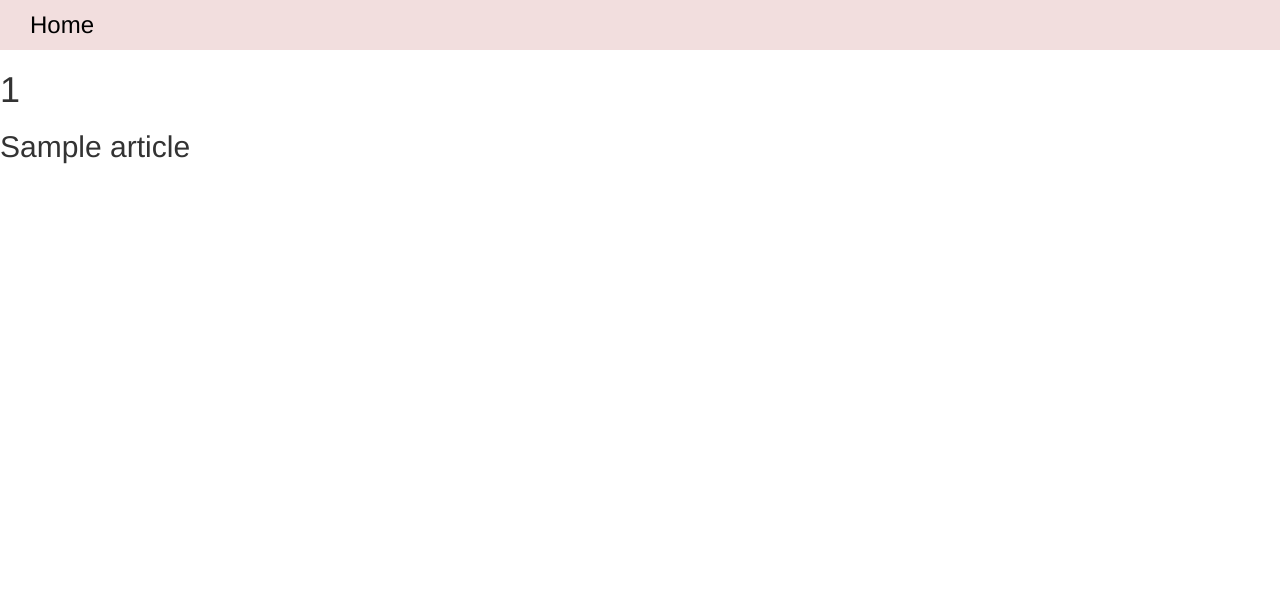
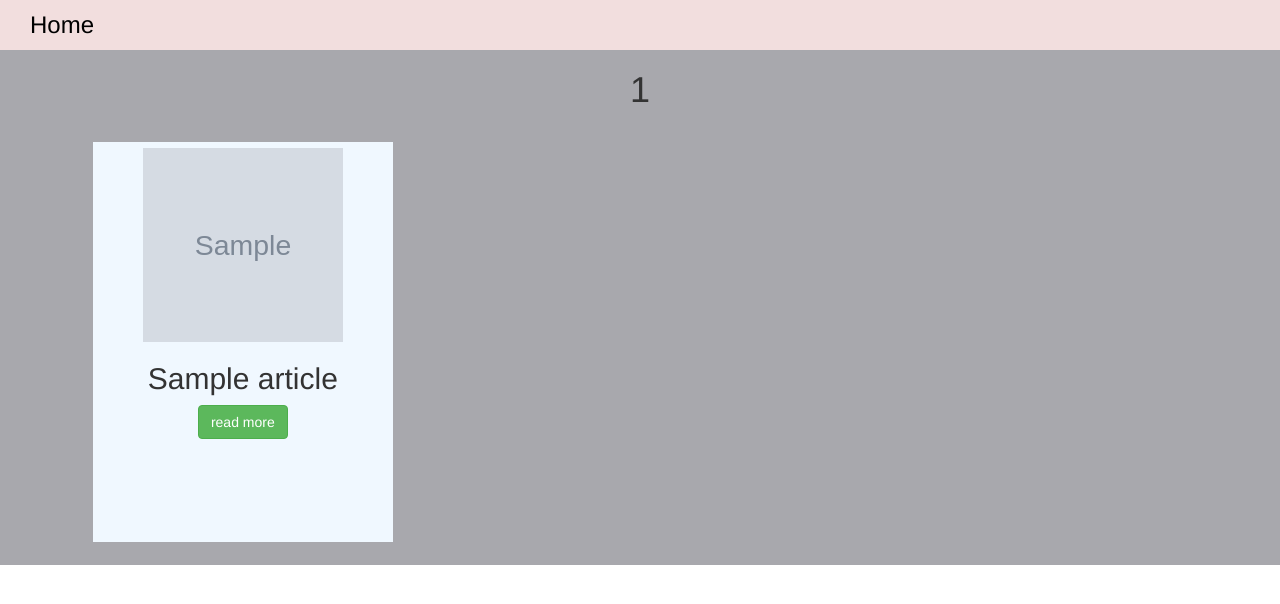
Before and after one commit to njoroge33/news, a Flask app: template app/templates/article.html in a window 1280 px wide. Shown: the top 604 px of the page. Run offline with Flask 2, Linux system fonts and the light colour scheme; the template is opened without the code that fills it: most values are stand-ins (such as "Sample title", 1, 10 or a date in 2020); some libraries are stand-ins or nearby versions.

Commit message:
style the article page

```diff
--- a/app/templates/article.html
+++ b/app/templates/article.html
@@ -1,8 +1,20 @@
 {%extends 'base.html'%}
 
 {%block content%}
-<h1>{{id}}</h1>
-{%for article in articles%}
-<h2>{{article.title}}</h2>
-{%endfor%}
+<div class="container-fluid" style="background-color: rgb(168, 168, 173);">
+<div style="text-align:center">
+    <h1>{{id|upper|replace("-"," ")}}</h1>
+</div>
+    <div class="container">
+            {%for article in articles%}
+        <div class="card" style="width:300px;height:400px;float:left;background-color:aliceblue;margin:2%;text-align: center;">
+            <div class="card-body">
+                <img src='{{article.urlToImage}}' style="width:200px;height:200px;padding-top: 2%;">
+                <h2>{{article.title}}</h2>
+                <a href="{{article.url}}" target="_blank_" class="btn btn-success">read more</a>
+            </div>
+        </div>
+        {%endfor%}
+    </div>
+</div>
 {%endblock%}
```
